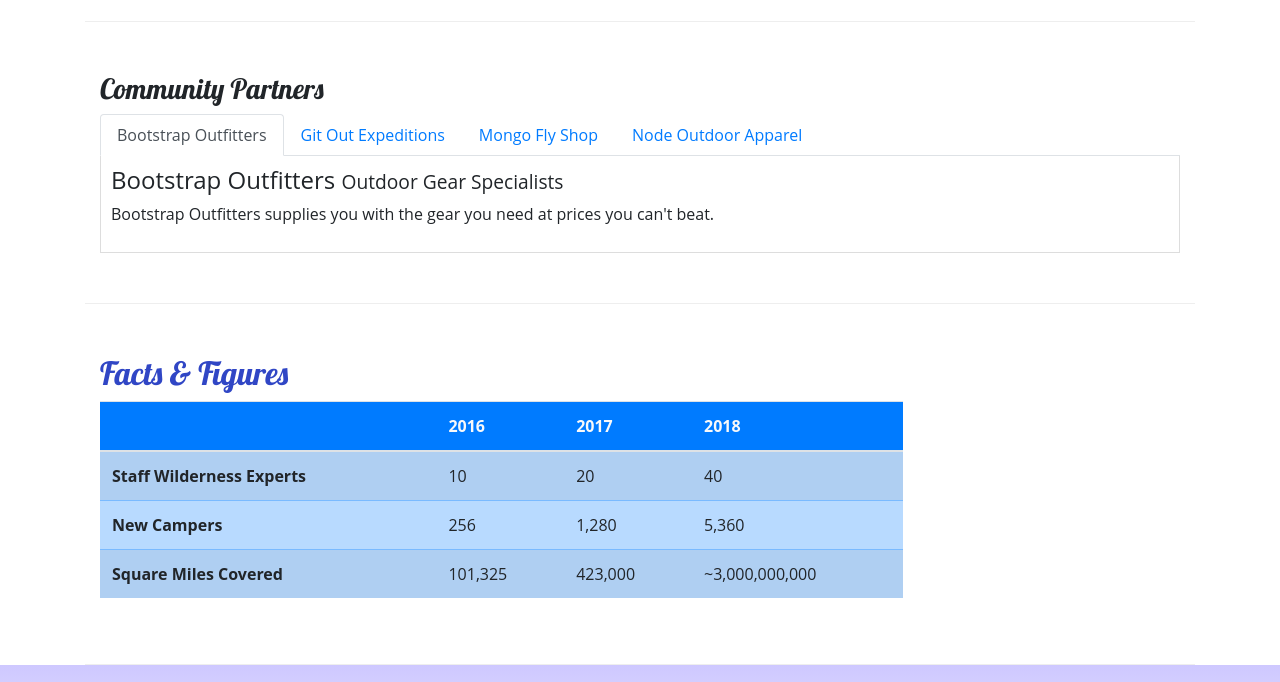
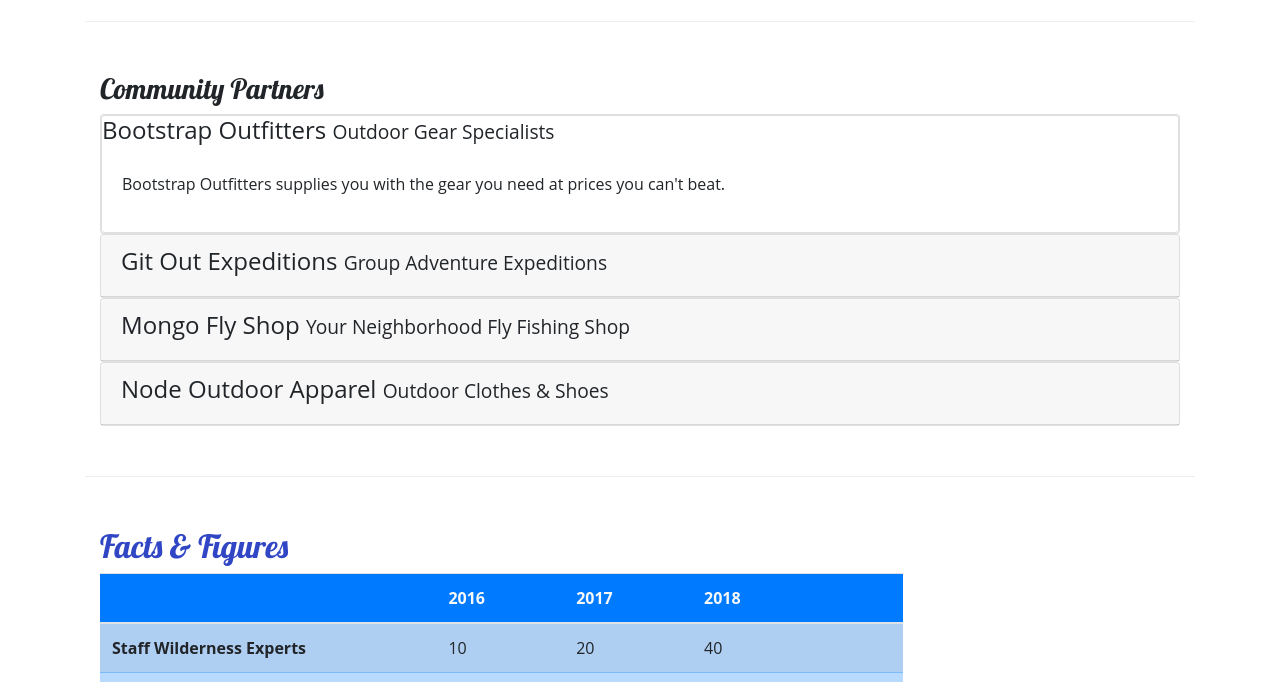
Before and after one commit to gaoyanyan666/bootstrap_setup_project, a website: page aboutus.html in a window 1280 px wide. Shown: the part 830-1512 px from the top of the page. Drawn offline with nearby package versions, Linux system fonts and the light colour scheme.

Commit message:
Accordion

```diff
--- a/aboutus.html
+++ b/aboutus.html
@@ -112,36 +112,61 @@
         <div class="row row-content">
             <div class="col-12">
                 <h3>Community Partners</h3>
-                <ul class="nav nav-tabs">
-                    <li class="nav-item">
-                        <a class="nav-link active" href="#bootstrap" role="tab" data-toggle="tab">Bootstrap Outfitters</a>
-                    </li>
-                    <li class="nav-item">
-                        <a class="nav-link" href="#git" role="tab" data-toggle="tab">Git Out Expeditions</a>
-                    </li>
-                    <li class="nav-item">
-                        <a class="nav-link" href="#mongo" role="tab" data-toggle="tab">Mongo Fly Shop</a>
-                    </li>
-                    <li class="nav-item">
-                        <a class="nav-link" href="#node" role="tab" data-toggle="tab">Node Outdoor Apparel</a>
-                    </li>
-                </ul>
-                <div class="tab-content">
-                    <div role="tabpanel" class="tab-pane fade show active" id="bootstrap">
-                        <h4>Bootstrap Outfitters <small>Outdoor Gear Specialists</small></h4>
-                        <p class="d-none d-sm-block">Bootstrap Outfitters supplies you with the gear you need at prices you can't beat.</p>
+
+                <div id="accordion">
+                    <div class="card">
+                        <div role="tab" class="card header">
+                            <h4>
+                                <a data-toggle="collapse" data-target="#bootstrap">Bootstrap Outfitters <small>Outdoor Gear Specialists</small></a>
+                            </h4>
+                            <div class="collapse show" id="bootstrap" data-parent="#accordion">
+                                <div class="card-body">
+                                    <p class="d-none d-sm-block">Bootstrap Outfitters supplies you with the gear you need at prices you can't beat.</p>
+                                </div>
+                            </div>
+                        </div>
                     </div>
-                    <div role="tabpanel" class="tab-pane fade show" role="tabpanel" id="git">
-                        <h4>Git Out Expeditions <small>Group Adventure Expeditions</small></h4>
-                        <p class="d-none d-sm-block">Join Git Out Expeditions to explore new horizons with a group of other adventurers!</p>
+                    <div class="card">
+                        <div role="tab" class="card-header">
+                            <h4>
+                                <a class="collapsed" data-toggle="collapse" data-target="#git">
+                                    Git Out Expeditions <small>Group Adventure Expeditions</small>
+                                </a>
+                            </h4>
+                            <div class="collapse" id="git" data-parent="#accordion">
+                                <div class="card-body">
+                                    <p class="d-none d-sm-block">Join Git Out Expeditions to explore new horizons with a group of other adventurers!</p>
+                                </div>
+                            </div>
+                        </div>
                     </div>
-                    <div role="tabpanel" class="tab-pane fade show" id="mongo">
-                        <h4>Mongo Fly Shop <small>Your Neighborhood Fly Fishing Shop</small></h4>
-                        <p class="d-none d-sm-block">Need a new fishing pole, a tacklebox, or flies of all kinds? Stop by Mongo Fly Shop.</p>
+                    <div class="card">
+                        <div role="tab" class="card-header">
+                            <h4>
+                                <a class="collapsed" data-toggle="collapse" data-target="#mongo">
+                                   Mongo Fly Shop <small>Your Neighborhood Fly Fishing Shop</small>
+                            </a>
+                            </h4>
+                            <div class="collapse" id="mongo" data-parent="#accordion">
+                                <div class="card-body">
+                                    <p class="d-none d-sm-block">Need a new fishing pole, a tacklebox, or flies of all kinds? Stop by Mongo Fly Shop.</p>
+                                </div>
+                            </div>
+                        </div>
                     </div>
-                    <div role="tabpanel" class="tab-pane fade show" id="node">
-                        <h4>Node Outdoor Apparel <small>Outdoor Clothes & Shoes</small></h4>
-                        <p class="d-none d-sm-block">From polar fleeces to swimsuits, hiking boots to waders, a visit to Node will be sure to get you covered.</p>
+                    <div class="card">
+                        <div role="tab" class="card-header">
+                            <h4>
+                                <a class="collapsed" data-toggle="collapse" data-target="#node">
+                                Node Outdoor Apparel <small>Outdoor Clothes & Shoes</small>
+                            </a>
+                            </h4>
+                            <div class="collapse" id="node" data-parent="#accordion">
+                                <div class="card-body">
+                                    <p class="d-none d-sm-block">From polar fleeces to swimsuits, hiking boots to waders, a visit to Node will be sure to get you covered.</p>
+                                </div>
+                            </div>
+                        </div>
                     </div>
                 </div>
             </div>
--- a/css/styles.css
+++ b/css/styles.css
@@ -44,8 +44,8 @@ footer {
     padding: 20px 0;
 }
 
-.tab-content {
-    border: 1px solid #DDDDDD;
-    border-top: none;
-    padding: 10px;
+a,
+a:hover {
+    color: inherit;
+    text-decoration: none;
 }
```
